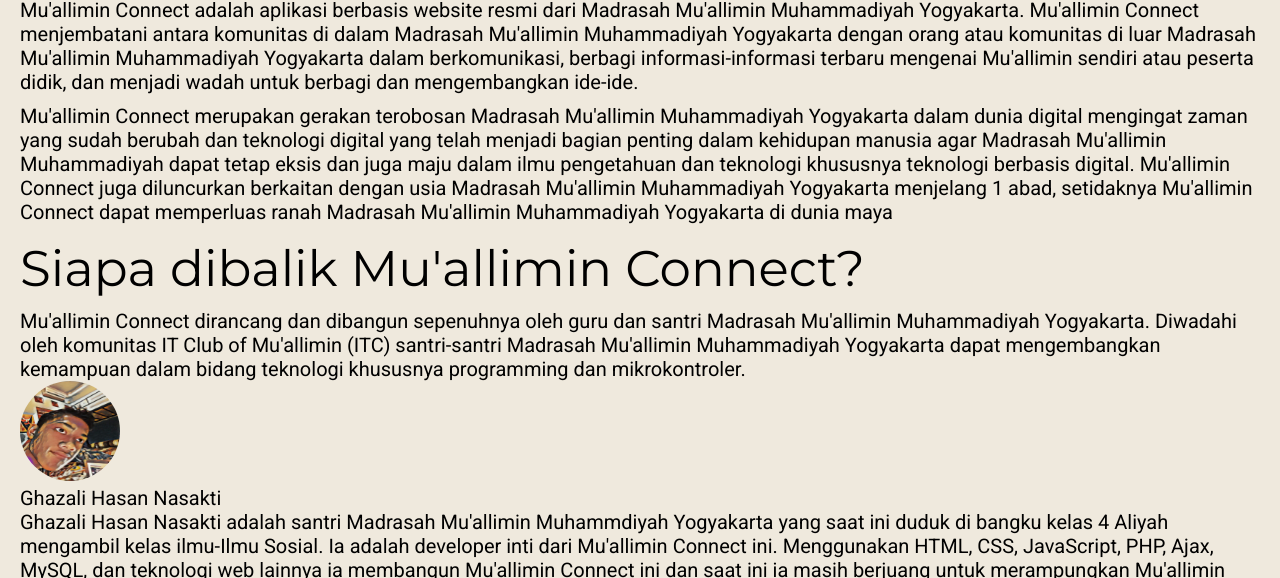
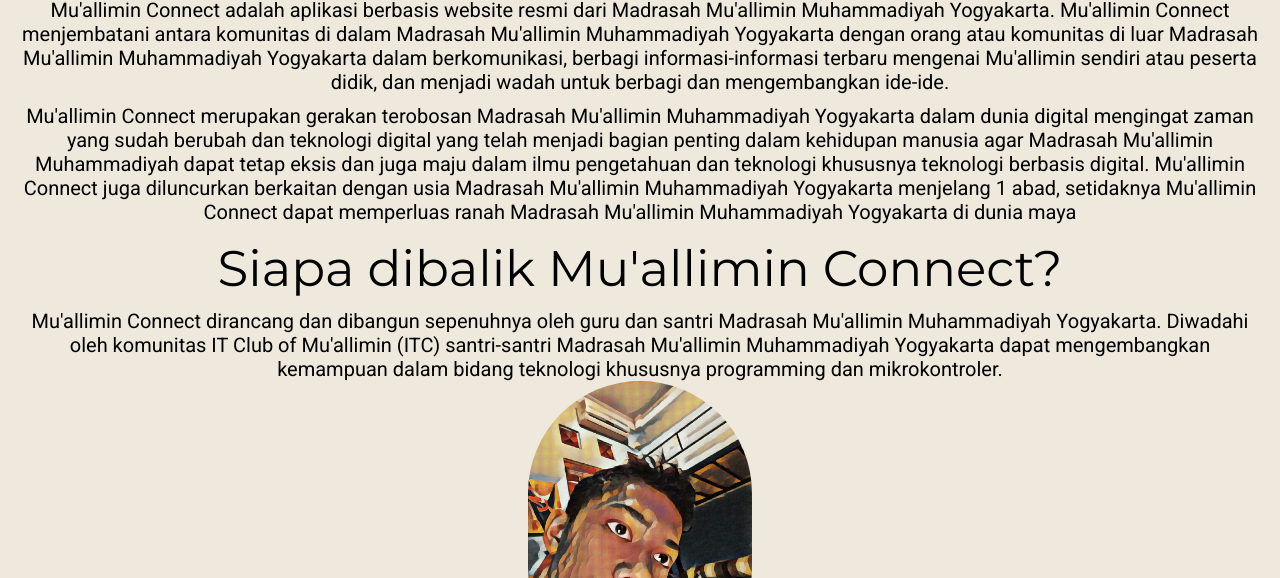
Before and after one commit to mualliminconnect/mualliminconnect.github.io, a plain HTML site: page about-us.html in a window 1280 px wide. Shown: the part 502-1080 px from the top of the page. Drawn offline with nearby package versions, Linux system fonts and the light colour scheme.

Commit message:
Update style.css

```diff
--- a/css/style.css
+++ b/css/style.css
@@ -62,12 +62,12 @@
 div.hero-about-us { background: url(../images/bts.gif); background-size: cover; background-position: bottom; background-repeat: no-repeat; padding-top: 50px; min-height: 350px; text-align: center; }
 div.hero-about-us h1 { font-family: "Roboto"; font-size: 80px; color: black; }
 div.hero-about-us h3 { font-family: "Roboto"; font-size: 20px; color: black; }
-div.about-us { background-color: #efe9dd; padding: 20px; }
+div.about-us { background-color: #efe9dd; padding: 20px; text-align: center; }
 div.about-us-wrapper { font-family: "Roboto"; }
 div.about-us-wrapper h1 { font-family: "Montserrat"; font-size: 50px; }
 div.apa-ini, div.people { font-size: 20px; line-height: 1.2em; margin-top: 15px; margin-bottom: 20px; }
 div.apa-ini p:first-child { margin-bottom: 10px; }
-div.people img { width: 100px; height: 100px; border-radius: 200px; }
+div.people img { width: 300pxpx; height: 300px; border-radius: 200px; }
 /* about-us */
 
 /* container */
```
